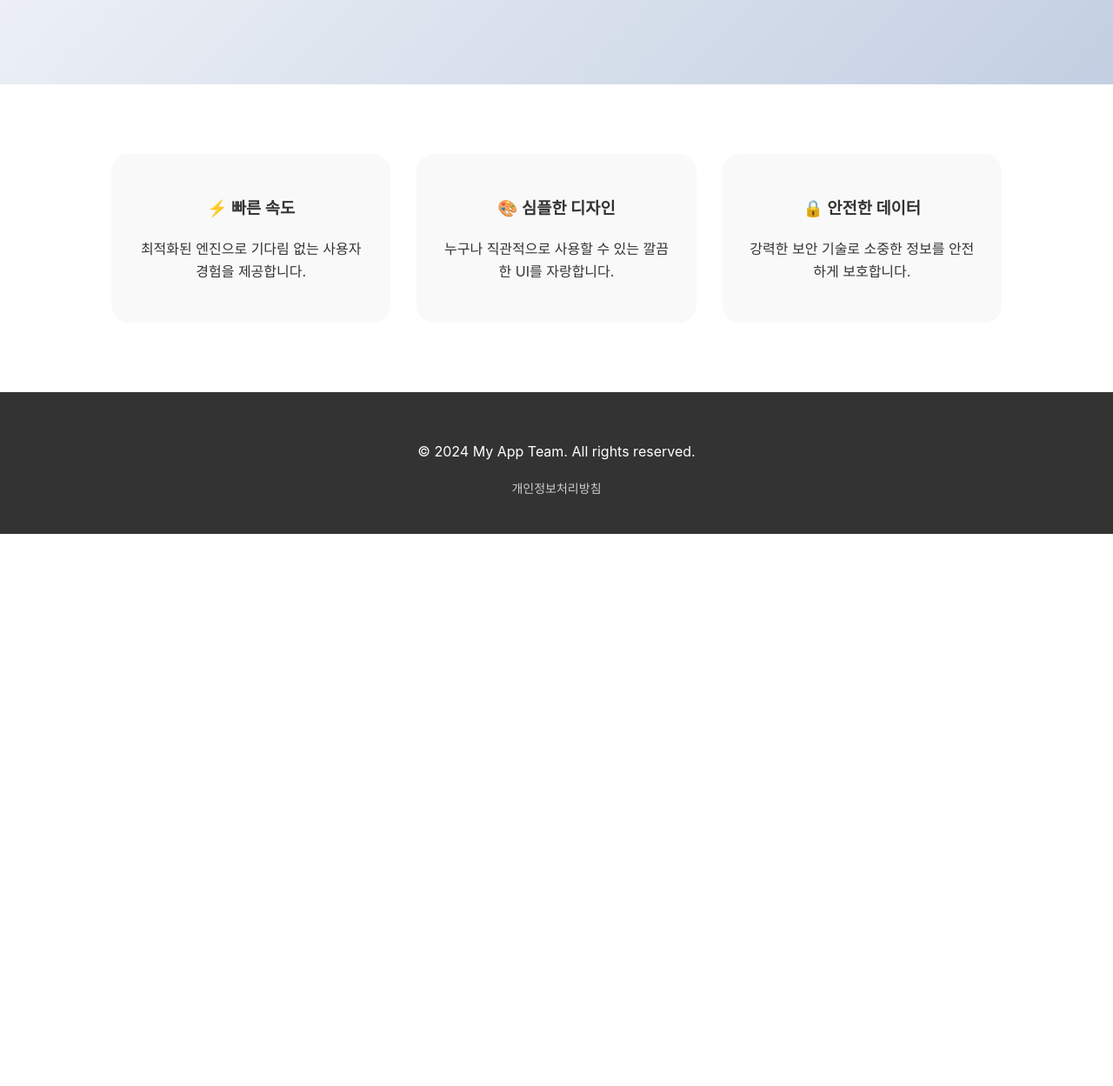
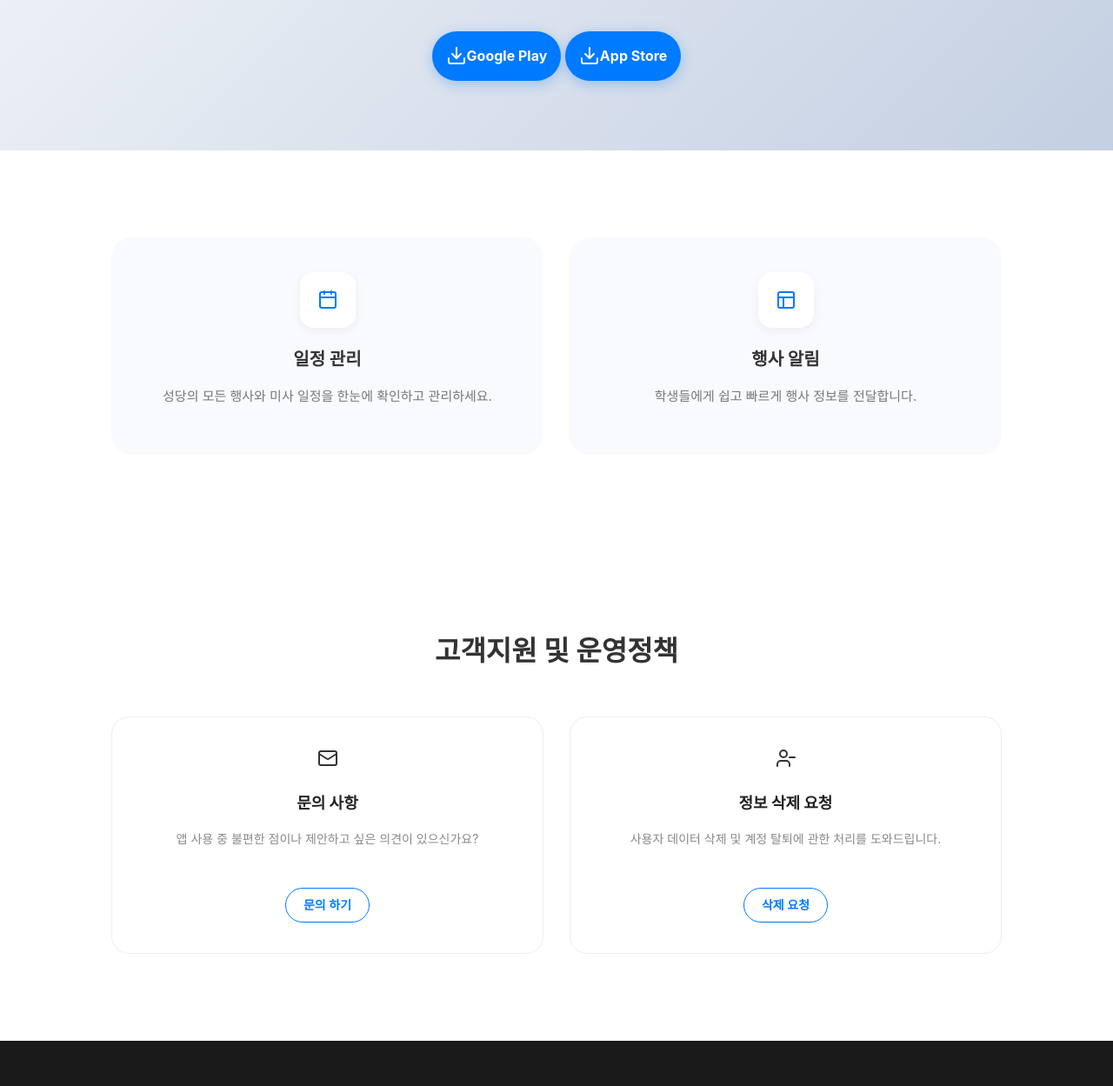
Before and after one commit to Dev-Combu/DoDream.github.io, a plain HTML site: page index.html in a window 1280 px wide. Shown: the part 374-1623 px from the top of the page at 87% size. Before the commit the page ends 988 px from the top, so only its background shows below. Drawn offline with nearby package versions, Linux system fonts and the light colour scheme.

Commit message:
ui수정

```diff
--- a/index.html
+++ b/index.html
@@ -3,7 +3,9 @@
 <head>
     <meta charset="UTF-8">
     <meta name="viewport" content="width=device-width, initial-scale=1.0">
-    <title>DoDream App Explain pages</title>
+    <title>DoDream App Explain Page</title>
+    <!-- Lucide Icons for nice visuals -->
+    <script src="https://unpkg.com/lucide@latest"></script>
     <style>
         /* 기본 스타일 */
         body {
@@ -13,12 +15,13 @@
             line-height: 1.6;
             color: #333;
             scroll-behavior: smooth;
+            background-color: #fff;
         }
 
         /* 헤더 */
         header {
             background: #fff;
-            padding: 20px 10%;
+            padding: 15px 10%;
             display: flex;
             justify-content: space-between;
             align-items: center;
@@ -28,90 +31,218 @@
             z-index: 1000;
         }
 
-        .logo { font-weight: bold; font-size: 24px; color: #007AFF; text-decoration: none; }
+        .logo { font-weight: 800; font-size: 22px; color: #007AFF; text-decoration: none; letter-spacing: -0.5px; }
+        nav a { text-decoration: none; color: #555; font-weight: 500; font-size: 15px; }
 
         /* 메인 배너 */
         .hero {
             background: linear-gradient(135deg, #f5f7fa 0%, #c3cfe2 100%);
-            padding: 100px 10%;
+            padding: 100px 10% 80px;
             text-align: center;
         }
 
-        .hero h1 { font-size: 3rem; margin-bottom: 20px; }
-        .hero p { font-size: 1.2rem; color: #666; margin-bottom: 30px; }
+        .hero h1 { font-size: 2.8rem; margin-bottom: 20px; font-weight: 800; line-height: 1.3; }
+        .hero p { font-size: 1.2rem; color: #666; margin-bottom: 40px; }
 
         /* 버튼 스타일 */
         .btn {
-            display: inline-block;
+            display: inline-flex;
+            align-items: center;
+            gap: 0px;
             background: #007AFF;
             color: white;
-            padding: 15px 30px;
-            border-radius: 30px;
+            padding: 16px 16px;
+            border-radius: 50px;
             text-decoration: none;
             font-weight: bold;
-            transition: 0.3s;
+            transition: all 0.3s ease;
+            box-shadow: 0 4px 15px rgba(0,122,255,0.3);
         }
-        .btn:hover { background: #0056b3; transform: translateY(-2px); }
+        .btn:hover { background: #0056b3; transform: translateY(-3px); box-shadow: 0 6px 20px rgba(0,122,255,0.4); }
+
+        /* 섹션 공통 타이틀 */
+        .section-title {
+            text-align: center;
+            font-size: 2rem;
+            font-weight: 700;
+            margin-bottom: 50px;
+        }
 
         /* 특징 섹션 */
-        .features { padding: 80px 10%; display: grid; grid-template-columns: repeat(auto-fit, minmax(250px, 1fr)); gap: 30px; }
+        .features { padding: 100px 10%; display: grid; grid-template-columns: repeat(auto-fit, minmax(280px, 1fr)); gap: 30px; }
         .feature-card {
-            padding: 30px;
+            padding: 40px 30px;
+            border-radius: 24px;
+            background: #f8fafe;
+            text-align: center;
+            transition: transform 0.3s;
+        }
+        .feature-card:hover { transform: translateY(-5px); }
+        .feature-card .icon-wrapper {
+            width: 64px;
+            height: 64px;
+            background: #fff;
+            border-radius: 16px;
+            display: flex;
+            align-items: center;
+            justify-content: center;
+            margin: 0 auto 20px;
+            color: #007AFF;
+            box-shadow: 0 4px 12px rgba(0,0,0,0.05);
+        }
+        .feature-card h3 { margin-bottom: 12px; font-size: 20px; }
+        .feature-card p { color: #777; font-size: 15px; }
+
+        /* ⭐️ 개선된 하단 컨텐츠 섹션 (Support Section) */
+        .support-section {
+            padding: 100px 10%;
+            background-color: #fff;
+        }
+
+        .support-grid {
+            display: grid;
+            grid-template-columns: repeat(auto-fit, minmax(250px, 1fr));
+            gap: 30px;
+        }
+
+        .support-card {
+            background: #fff;
+            border: 1px solid #eee;
+            padding: 35px;
             border-radius: 20px;
-            background: #f9f9f9;
             text-align: center;
+            transition: all 0.3s ease;
         }
-        .feature-card i { font-size: 40px; margin-bottom: 15px; display: block; }
+
+        .support-card:hover {
+            border-color: #007AFF;
+            box-shadow: 0 10px 30px rgba(0,0,0,0.05);
+        }
+
+        .support-card i {
+            color: #007AFF;
+            margin-bottom: 20px;
+        }
+
+        .support-card h3 {
+            font-size: 18px;
+            margin-bottom: 15px;
+            color: #222;
+        }
+
+        .support-card p {
+            font-size: 14px;
+            color: #888;
+            margin-bottom: 25px;
+            min-height: 42px;
+        }
+
+        .support-link {
+            display: inline-block;
+            color: #007AFF;
+            text-decoration: none;
+            font-weight: 600;
+            font-size: 14px;
+            padding: 8px 20px;
+            border: 1px solid #007AFF;
+            border-radius: 30px;
+            transition: 0.2s;
+        }
+
+        .support-link:hover {
+            background: #007AFF;
+            color: #fff;
+        }
 
         /* 푸터 */
         footer {
-            background: #333;
-            color: white;
-            padding: 40px 10%;
+            background: #1a1a1a;
+            color: #999;
+            padding: 60px 10%;
             text-align: center;
         }
 
+        .footer-logo { color: #fff; font-weight: 700; font-size: 20px; margin-bottom: 20px; display: block; text-decoration: none; }
+        .footer-links { margin: 20px 0; }
+        .footer-links a { color: #999; text-decoration: none; margin: 0 15px; font-size: 14px; transition: color 0.2s; }
+        .footer-links a:hover { color: #fff; }
+
         /* 반응형 */
         @media (max-width: 768px) {
-            .hero h1 { font-size: 2rem; }
+            .hero h1 { font-size: 2.2rem; }
+            .features, .support-section { padding: 60px 5%; }
         }
     </style>
 </head>
 <body>
 
     <header>
-        <a href="#" class="logo">DoDream_Youth</a>
+        <a href="#" class="logo">DoDream Youth</a>
         <nav>
-            <a href="#features" style="text-decoration: none; color: #333;">광릉성당 청소년부 앱</a>
+            <a href="#features">차부곤 요한크리소스토모</a>
         </nav>
     </header>
 
     <section class="hero">
-        <h1>의정부 교구 광릉 성당 청소년부 <br> </h1>
-        <a href="#" class="btn">App Store에서 다운로드</a>
+        <h1>광릉 성당 청소년부의<br>새로운 동반자, 두드림</h1>
+        <p>일정 확인부터 공지사항까지, 우리 공동체를 더 가깝게.</p>
+        <a href="#" class="btn">
+            <i data-lucide="download"></i>
+            Google Play
+        </a>
+        <a href="#" class="btn">
+            <i data-lucide="download"></i>
+            App Store
+        </a>
     </section>
 
     <section id="features" class="features">
         <div class="feature-card">
-            <h3>⚡️ 빠른 속도</h3>
-            <p>최적화된 엔진으로 기다림 없는 사용자 경험을 제공합니다.</p>
+            <div class="icon-wrapper"><i data-lucide="calendar"></i></div>
+            <h3>일정 관리</h3>
+            <p>성당의 모든 행사와 미사 일정을 한눈에 확인하고 관리하세요.</p>
         </div>
         <div class="feature-card">
-            <h3>🎨 심플한 디자인</h3>
-            <p>누구나 직관적으로 사용할 수 있는 깔끔한 UI를 자랑합니다.</p>
+            <div class="icon-wrapper"><i data-lucide="layout"></i></div>
+            <h3>행사 알림</h3>
+            <p>학생들에게 쉽고 빠르게 행사 정보를 전달합니다.</p>
         </div>
-        <div class="feature-card">
-            <h3>🔒 안전한 데이터</h3>
-            <p>강력한 보안 기술로 소중한 정보를 안전하게 보호합니다.</p>
+    </section>
+
+    <!-- ⭐️ 개선된 하단 고객지원 및 정보 섹션 -->
+    <section class="support-section">
+        <div class="section-title">고객지원 및 운영정책</div>
+        <div class="support-grid">
+            <!-- 문의 사항 -->
+            <div class="support-card">
+                <i data-lucide="mail" size="32"></i>
+                <h3>문의 사항</h3>
+                <p>앱 사용 중 불편한 점이나 제안하고 싶은 의견이 있으신가요?</p>
+                <a href="https://forms.gle/Kvdw2pxJgJJor5Lb7" class="support-link">문의 하기</a>
+            </div>
+
+            <!-- 정보 삭제 요청 -->
+            <div class="support-card">
+                <i data-lucide="user-minus" size="32"></i>
+                <h3>정보 삭제 요청</h3>
+                <p>사용자 데이터 삭제 및 계정 탈퇴에 관한 처리를 도와드립니다.</p>
+                <a href="https://forms.gle/6a467HLqLNwvvK7Q8" class="support-link">삭제 요청</a>
+            </div>
         </div>
     </section>
 
     <footer>
-        <p>&copy; 2024 My App Team. All rights reserved.</p>
-        <div style="margin-top: 10px;">
-            <a href="privacy.html" style="color: #ccc; text-decoration: none; font-size: 14px;">개인정보처리방침</a>
+        <a href="#" class="footer-logo">DoDream Youth</a>
+        <div class="footer-links">
+            <a href="privacy.html">개인정보처리방침</a>
+            <a href="mailto:contact@dev-cha.com">제휴 문의</a>
         </div>
+        <p>&copy; 2025 Dev-cha. All rights reserved.</p>
     </footer>
 
+    <script>
+        // Lucide 아이콘 초기화
+        lucide.createIcons();
+    </script>
 </body>
 </html>
```
